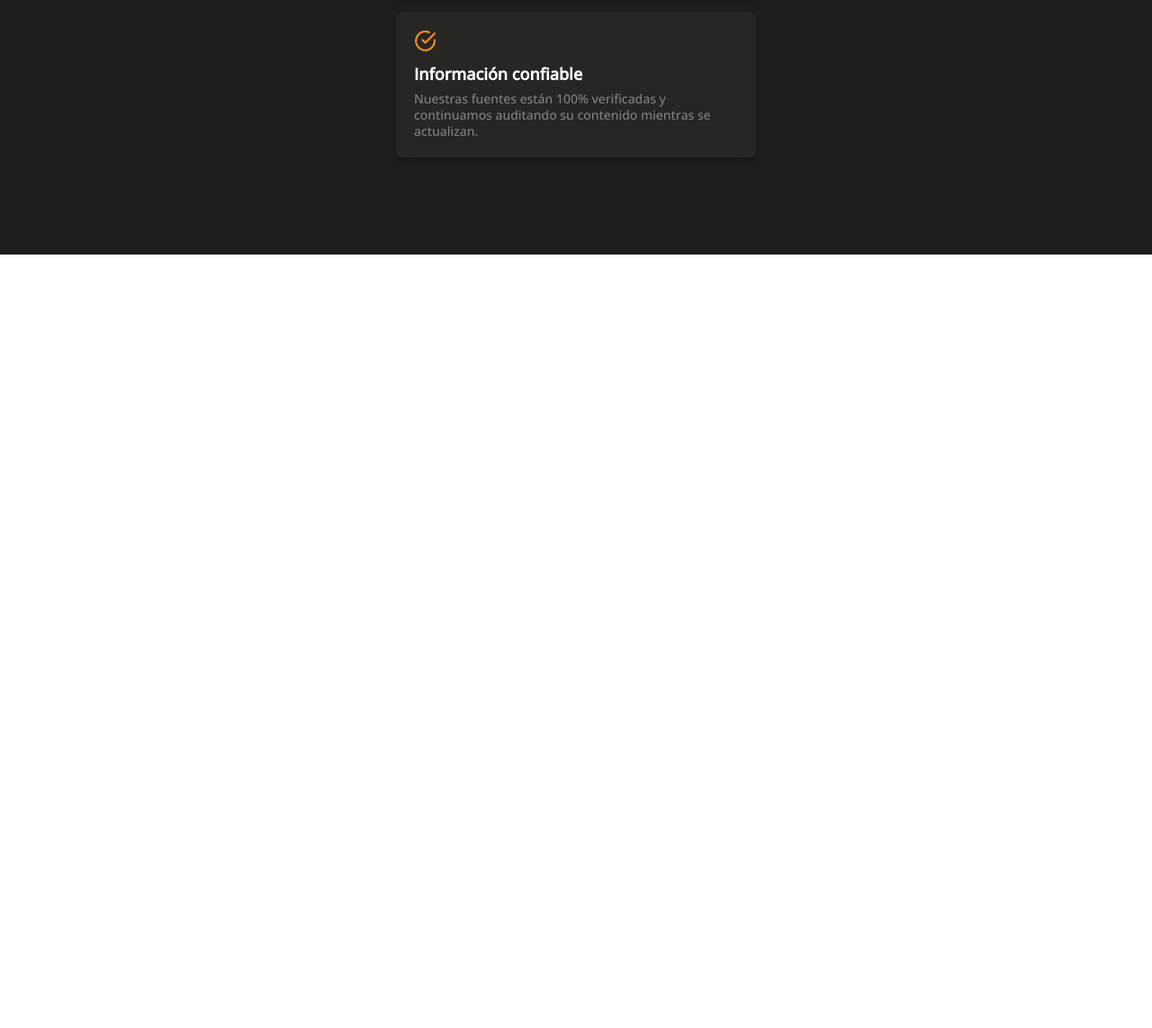
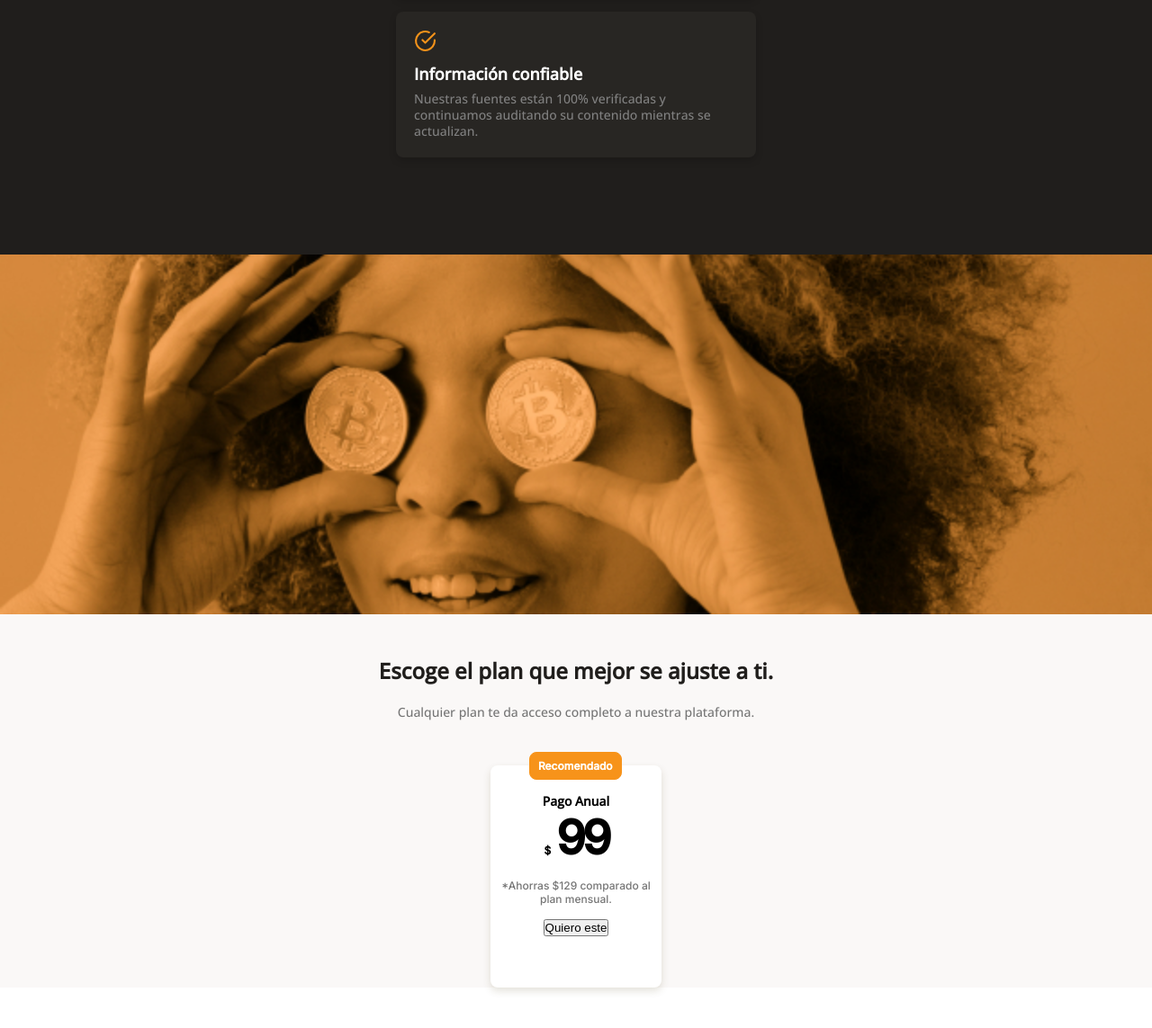
Before and after one commit to ArtoriasDelAbismo/mobileFirst, a plain HTML site: page index.html in a window 1280 px wide. Shown: the part 1757-2900 px from the top of the page at 90% size. Before the commit the page ends 2040 px from the top, so only its background shows below. Drawn offline with nearby package versions, Linux system fonts and the light colour scheme.

Commit message:
add bitcoin image container

```diff
--- a/index.html
+++ b/index.html
@@ -26,7 +26,7 @@
 
             <p id="text">Batabit te ayuda a navegar entre los diferentes precios y tendencias.</p>
 
-            <a href="" class="button">Conoce Nuestros Planes <span></span></a>
+            <a href="#plans" class="button">Conoce Nuestros Planes <span></span></a>
 
         </div>
 
@@ -146,6 +146,45 @@
 
         </section>
 
+        <section class="bitcoin-image-container">
+        </section>
+
+        <section class="suscription">
+
+            <div class="suscription-texts">
+
+                <h1 class="suscription-title">Escoge el plan que mejor se ajuste a ti.</h1>
+
+                <p class="suscription-paragraph">Cualquier plan te da acceso completo a nuestra plataforma.</p>
+
+            </div>
+
+                <section class="suscription-plans" id="plans">
+
+                    <article class="suscription-plans-card">
+
+                        <p class="suscription-sign">Recomendado</p>
+
+                        <div class="suscription-payments">
+
+                            <h2>Pago Anual</h2>
+
+                            <p class="suscription-number"><span>$</span> 99</p>
+
+                            <p class="suscription-saving">*Ahorras $129 comparado al plan mensual.</p>
+
+                        </div>
+
+                        <button class="button">Quiero este <span></span></button>
+
+                    </article>
+
+                </section>
+
+
+            </section>
+
+        </section>
 
 
 
@@ -154,8 +193,7 @@
 
 
 
-        <section></section>
-        <section></section>
+
 
     </main>
 
--- a/style.css
+++ b/style.css
@@ -327,3 +327,110 @@ main .tasas {
    width: 25px;
    height: 25px;
 }
+
+/*3rd section (image)*/
+
+.bitcoin-image-container {
+   width: 100%;
+   min-width: 320px;
+   height: 50vh;
+   background-image: url(./assets/img/bitcoinbaby2x.jpg);
+   background-position: center;
+   background-size: cover;
+   background-repeat: no-repeat;
+}
+
+/*4th section (Suscription Plans)*/
+
+.suscription {
+   width: 100%;
+   min-width: 320px;
+   height: auto;
+   background-color: var(--off-white);
+}
+
+.suscription-texts {
+   width: 90%;
+   min-width: 320px;
+   margin: 15px auto;
+   text-align: center;
+}
+
+.suscription-title {
+   margin-top: 50px;
+   font-size: 2.4rem;
+   font-weight: 700;
+   line-height: 2.6rem;
+   color: var(--warm-black);
+}
+
+.suscription-paragraph {
+   margin: 24px 20px;
+   font-size: 1.4rem;
+   font-weight: 500;
+   line-height: 1.8rem;
+   color: #757575;
+}
+
+/*Suscription Card*/
+
+.suscription-plans-card {
+   position: relative;
+   width: 190px;
+   height: 247px;
+   text-align: center;
+   margin: 50px auto;
+   border-radius: 8px;
+   background-color: var(--just-white);
+   box-shadow: 0px 4px 8px rgba(89, 73, 30, 0.16);
+}
+
+.suscription-sign {
+   position: absolute;
+   display: flex;
+   align-items: center;
+   justify-content: center;
+   width: 54%;
+   height: 31px;
+   top: -15px;
+   left: calc(50% - 52px);
+   border-radius: 8px;
+   font-family: 'Inter';
+   font-style: normal;
+   font-weight: 700;
+   font-size: 12px;
+   color: var(--just-white);
+   line-height: 15px;
+   border: 1px solid var(--bitcoin-orange);
+   background-color: var(--bitcoin-orange);
+}
+
+.suscription-payments h2{
+   padding-top: 31px;
+   font-weight: 600;
+   font-size: 1.4rem;
+   line-height: 1.8rem;
+
+}
+
+.suscription-number span {
+   font-size: 1.2rem;
+}
+
+.suscription-number {
+   font-family: 'Inter';
+   font-size: 5.2rem;
+   font-weight: 700;
+   line-height: 6.3rem;
+   letter-spacing: -4px;
+}
+
+.suscription-saving {
+   margin-bottom: 15px;
+   font-family: 'Inter';
+   font-style: normal;
+   font-weight: 500;
+   font-size: 1.2rem;
+   line-height: 1.5rem;
+   color: #757575;
+}
```
